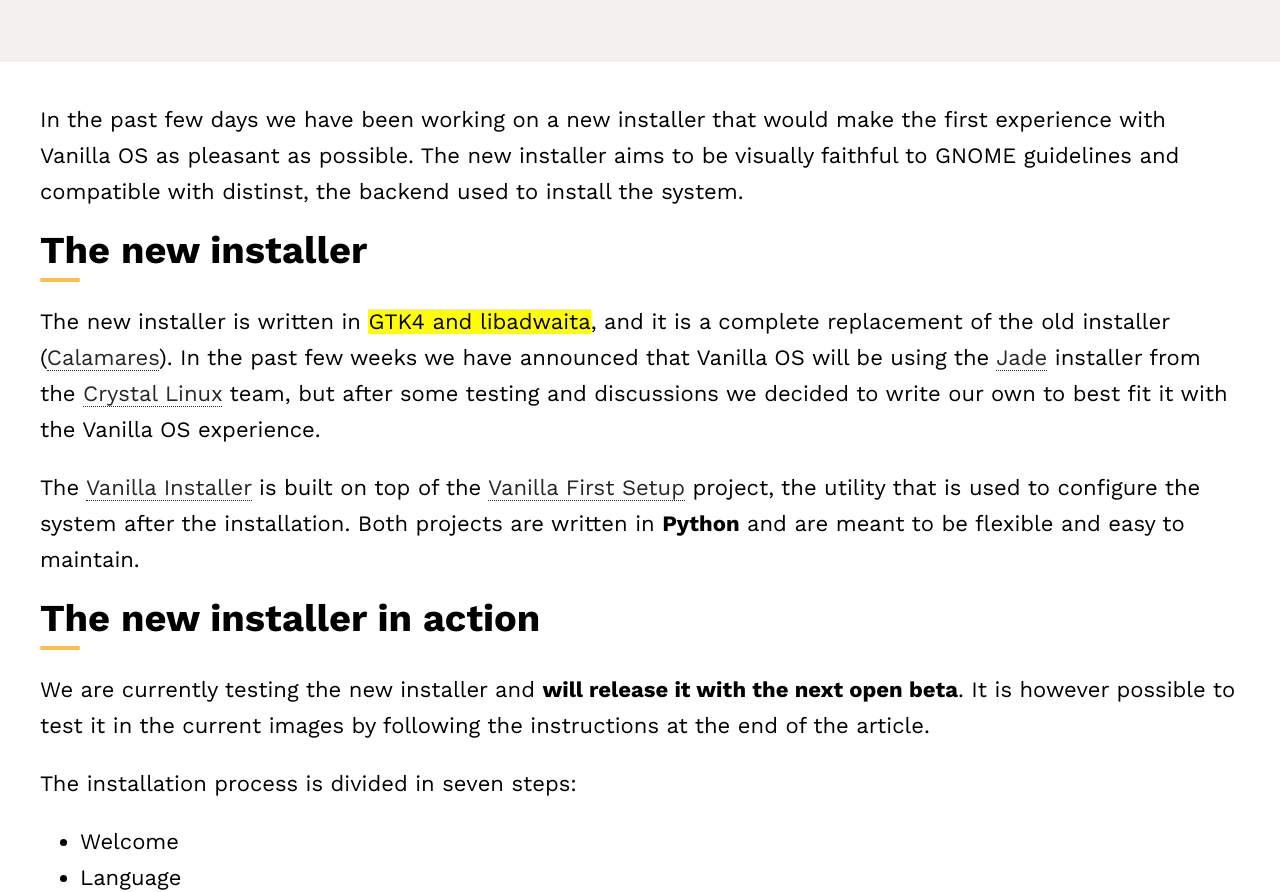
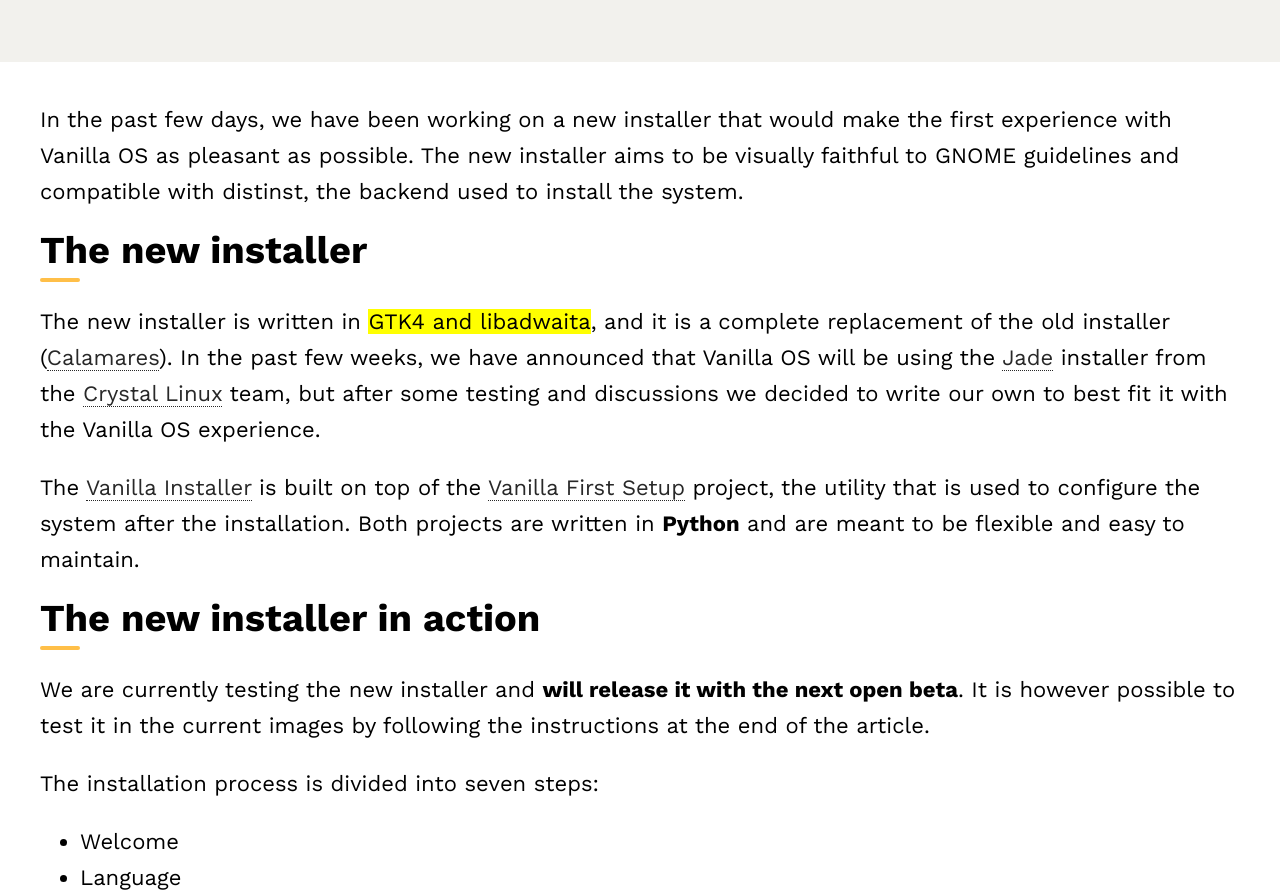
Before and after one commit to Vanilla-OS/website, a Jekyll site: the page built from _posts/2022-11-01-vanilla-installer.md, in a window 1280 px wide and 1400 px high. Shown: the part 348-1240 px from the top of the window. Built offline with Jekyll 4.4.1, drawn with Linux system fonts in a browser that asks for light colours; nearby versions of some CDN libraries; a style sheet for code colours, icons or effects is not loaded; some of the changed text lies outside the part shown.

Commit message:
_posts/vanilla-installer: Update Grammar
_posts/2022-11-01-vanilla-installer: Update Grammar

```diff
--- a/_posts/2022-11-01-vanilla-installer.md
+++ b/_posts/2022-11-01-vanilla-installer.md
@@ -7,7 +7,7 @@
 comments: true
 ---
 
-In the past few days we have been working on a new installer that would make
+In the past few days, we have been working on a new installer that would make
 the first experience with Vanilla OS as pleasant as possible. The new installer
 aims to be visually faithful to GNOME guidelines and compatible with distinst,
 the backend used to install the system.
@@ -15,7 +15,7 @@
 ## The new installer
 The new installer is written in <mark>GTK4 and libadwaita</mark>, and it is a
 complete replacement of the old installer ([Calamares](https://github.com/calamares/calamares)).
-In the past few weeks we have announced that Vanilla OS will be using the
+In the past few weeks, we have announced that Vanilla OS will be using the
 [Jade](https://git.getcryst.al/crystal/software/jade-gui) installer from the
 [Crystal Linux](https://getcryst.al/site) team, but after some testing and
 discussions we decided to write our own to best fit it with the Vanilla OS
@@ -32,7 +32,7 @@
 open beta**. It is however possible to test it in the current images by following
 the instructions at the end of the article.
 
-The installation process is divided in seven steps:
+The installation process is divided into seven steps:
 - Welcome
 - Language
 - Keyboard
@@ -48,13 +48,13 @@
 ![Welcome - Vanilla Installer](/assets/uploads/installer-welcome.png)
 
 Once the user has chosen the installation mode, the **Language** screen is shown.
-In this screen it is possible to choose the language in which Vanilla OS will be
+In this screen, it is possible to choose the language in which Vanilla OS will be
 installed. Here a search bar is available to quickly find the language.
 
 ![Language - Vanilla Installer](/assets/uploads/installer-language.png)
 
 The **Keyboard** screen allows the user to choose the keyboard layout that will
-be used in the system. Like for the language, a search bar is available to
+be used in the system. As for the language, a search bar is available to
 quickly find the keyboard layout, plus a test area to test the keyboard layout.
 
 ![Keyboard - Vanilla Installer](/assets/uploads/installer-keyboard.png)
```
Also changed, not shown: other parts of _posts/2022-11-01-vanilla-installer.md (+2 -2 lines).
